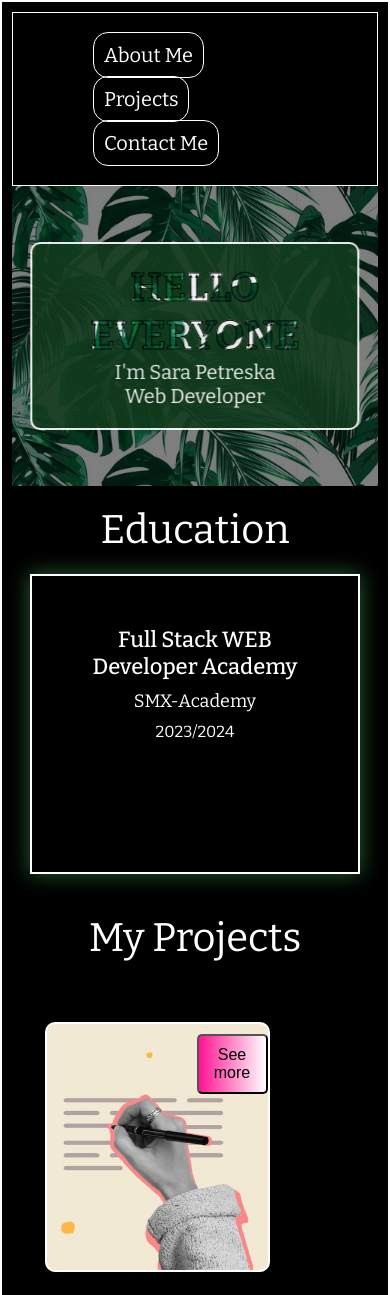
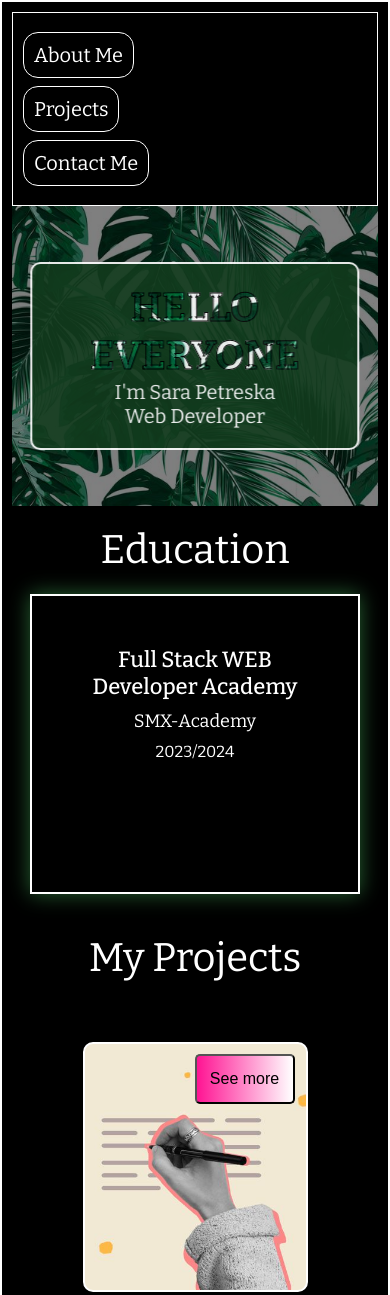
Before and after one commit to Petresara/Petresara.github.io, a plain HTML site: page index.html in a window 390 px wide. Shown: the top 1295 px of the page. Drawn offline with nearby package versions, Linux system fonts and the light colour scheme.

Commit message:
little-change

```diff
--- a/style.css
+++ b/style.css
@@ -132,15 +132,6 @@ header {
     color: white;
 }
 
-.flip-card {
-    background-color: transparent;
-    width: 500px;
-    height: 300px;
-    perspective: 1000px;
-    box-shadow: 0px 0px 20px rgba(76, 196, 99, 0.5);
-    border: 2px solid white;
-}
-
 .education-wrapper {
     margin-left: 350px;
 }
@@ -152,6 +143,15 @@ header {
     font-weight: 400;
 
 }
+.flip-card {
+    background-color: transparent;
+    width: 500px;
+    height: 300px;
+    perspective: 1000px;
+    box-shadow: 0px 0px 20px rgba(76, 196, 99, 0.5);
+    border: 2px solid white;
+}
+
 .flip-card-inner {
     position: relative;
     width: 100%;
@@ -176,6 +176,7 @@ header {
 
 .flip-card-front {
     color: white;
+    background-color: black;
 }
 .back-side {
     padding: 40px;
@@ -187,7 +188,7 @@ header {
 }
 
 .flip-card-back {
-    background-color: linear-gradient( 	#83dc94, 	#38c872, 	#4cc463);
+    background-color: black;
     color: white;
     transform: rotateY(180deg);
 }
@@ -325,6 +326,8 @@ header {
     background-size: cover;
   }
   .project-btn {
+    width: 100px;
+    height: 50px;
     padding: 10px;
     font-size: 16px;
     border-radius: 5px;
@@ -333,7 +336,7 @@ header {
     background-image: linear-gradient(to right, #ff1493, #fff, #ff83c6);
     background-size: 200% auto;
     margin-top: 10px;
-    margin-left: 150px;
+    margin-left: 125px;
 }
 
 .project-btn:hover {
@@ -489,10 +492,10 @@ header {
         padding: 10px;
     }
     .nav-menu {
+        display: flex;
         flex-direction: column;
-        padding: 20px;
+        gap: 30px;
         justify-content: center;
-        margin-left: 60px;
     }
     .section-about {
         height: 300px;
@@ -561,8 +564,8 @@ header {
         transform: none;
     }
 
-    .front-side, .back-side {
-        padding: 40px;
+    .front-side:hover, .back-side {
+        padding: 30px;
         justify-content: center;
     }
 
@@ -574,6 +577,10 @@ header {
 
     .projects {
         grid-template-columns: repeat(auto-fill, minmax(250px, 1fr));
-        align-items: center;
+        margin-left: auto;
+        margin-right: auto;
+    }
+    .project-btn {
+        margin-left: 110px;
     }
 }
```
